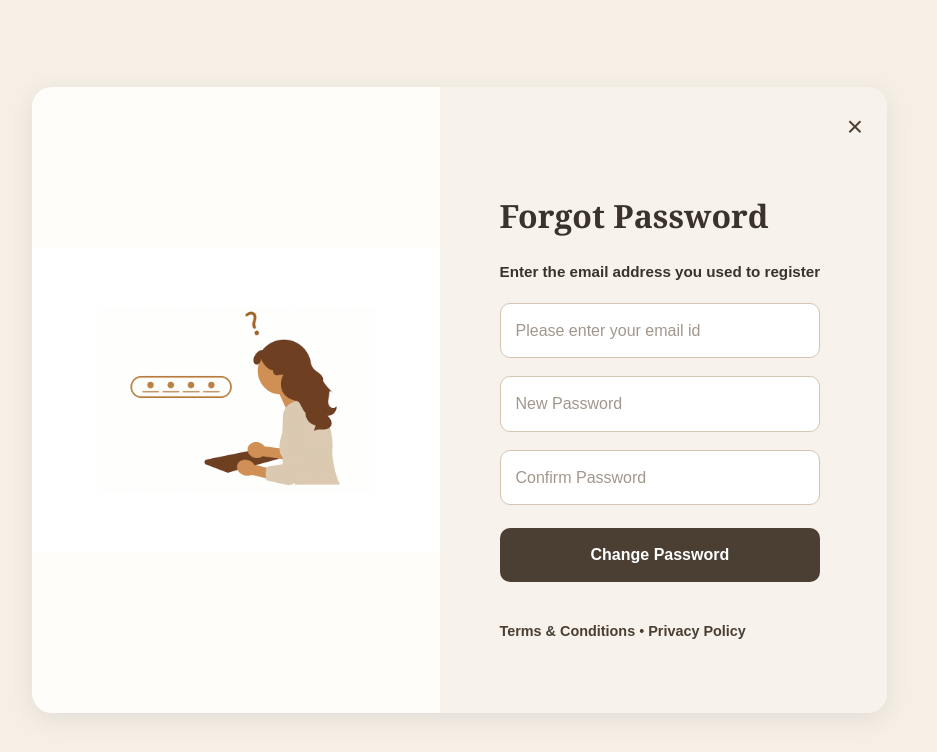
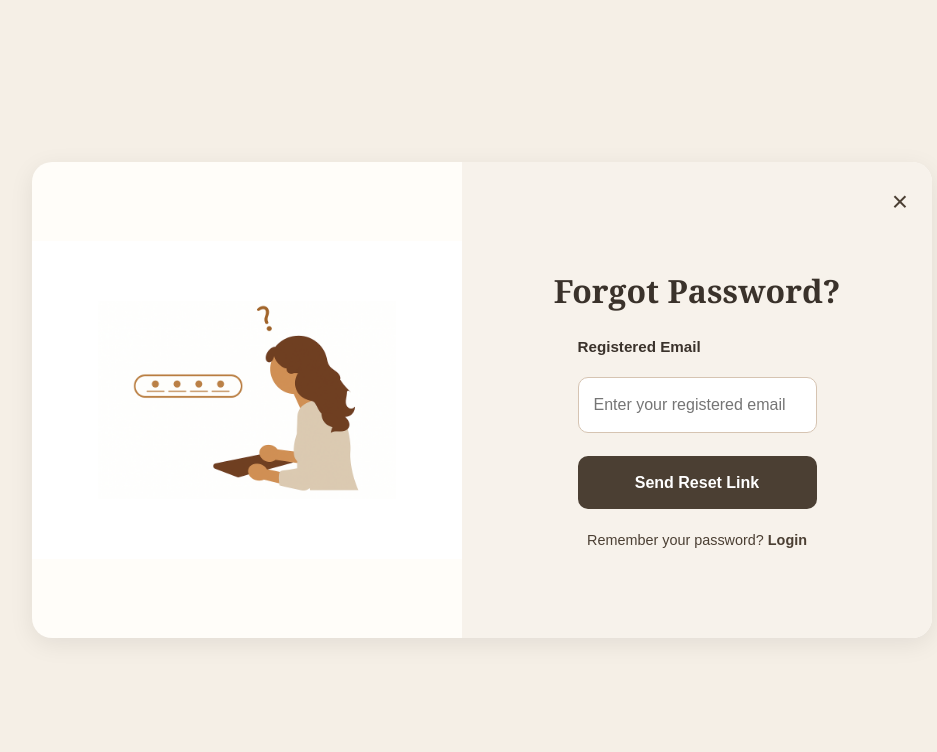
Before and after one commit to Madhavsakhuja23/React_prctc, a React (Vite) app in the folder day1/: page /forgot in a window 1280 px wide. Shown: the top 752 px of the page, without its empty margins (158-1095 px from the left). Built offline with nearby package versions, Linux system fonts and the light colour scheme.

Commit message:
All things are updated and working fine

```diff
--- a/day1/src/components/Authorization/Forgot.jsx
+++ b/day1/src/components/Authorization/Forgot.jsx
@@ -1,126 +1,70 @@
-import React, { useEffect, useState } from "react";
-import { NavLink, useNavigate } from "react-router-dom";
-import "./forgot.css";
+import React, { useState } from "react";
+import "./forgot.css"; // keep your CSS file name same as you saved
+import { Link } from "react-router-dom";
+import forgotImg from "/forgot.png"; // ⚠️ change path as per your assets folder
 
-function ForgotPassword() {
-  const navigate = useNavigate();
-
+export default function ForgotPassword() {
   const [email, setEmail] = useState("");
-  const [pwd, setPwd] = useState("");
-  const [cpwd, setCpwd] = useState("");
-  const [emailMsg, setEmailMsg] = useState("");
-  const [pwdMsg, setPwdMsg] = useState("");
-  const [pwdColor, setPwdColor] = useState("#d9534f");
-
-  // 🟡 Pre-fill email if it exists in localStorage
-  useEffect(() => {
-    const storedEmail = localStorage.getItem("email") || "";
-    setEmail(storedEmail);
-  }, []);
+  const [message, setMessage] = useState("");
+  const [status, setStatus] = useState(""); // success or error
 
   const handleSubmit = (e) => {
     e.preventDefault();
 
-    const savedEmail = localStorage.getItem("email");
-
-    setEmailMsg("");
-    setPwdMsg("");
-
-    if (savedEmail !== email) {
-      setEmailMsg("No account with this email.");
+    if (!email) {
+      setStatus("error");
+      setMessage("Please enter your registered email address");
       return;
     }
 
-    if (pwd.length < 10) {
-      setPwdMsg("Password must be at least 10 characters long.");
-      setPwdColor("#d9534f");
-      return;
-    }
-
-    if (!/[A-Z]/.test(pwd) || !/\d/.test(pwd)) {
-      setPwdMsg("Password must include an uppercase letter and a number.");
-      setPwdColor("#d9534f");
-      return;
-    }
-
-    if (pwd !== cpwd) {
-      setPwdMsg("Passwords do not match.");
-      setPwdColor("#d9534f");
-      return;
-    }
-
-    setPwdMsg("Password is strong and matches.");
-    setPwdColor("green");
-
-    // ✅ Save new password
-    localStorage.setItem("password", pwd);
-
-    // Redirect after success
-    setTimeout(() => {
-      navigate("/login");
-    }, 1000);
+    // Simulated API response
+    setStatus("success");
+    setMessage("✅ Password reset link sent successfully to your email!");
+    setEmail("");
   };
 
   return (
+  <div className="ForgotPage">
     <div className="Fcontainer">
-      {/* Left Illustration */}
+      {/* Close Button */}
+      <Link to="/" className="close-btn">&times;</Link>
+
+      {/* Illustration */}
       <div className="illustration">
-        <img src="/forgot.png" alt="Forgot Password Illustration" />
+        <img src={forgotImg} alt="Forgot Password Illustration" />
       </div>
 
-      {/* Right Form */}
+      {/* Form Section */}
       <div className="form-section">
-        <NavLink to="/" className="close-btn">
-          &times;
-        </NavLink>
-
-        <h1>Forgot Password</h1>
-
+        <h1>Forgot Password?</h1>
         <form onSubmit={handleSubmit}>
-          <label htmlFor="email">
-            Enter the email address you used to register
-          </label>
+          <label htmlFor="email">Registered Email</label>
           <input
             type="email"
             id="email"
-            placeholder="Please enter your email id"
+            placeholder="Enter your registered email"
             value={email}
             onChange={(e) => setEmail(e.target.value)}
-            required
           />
-          {emailMsg && <div id="emailexist">{emailMsg}</div>}
-
-          <input
-            type="password"
-            id="pwd"
-            placeholder="New Password"
-            value={pwd}
-            onChange={(e) => setPwd(e.target.value)}
-            required
-          />
-
-          <div id="pwdcriteria" style={{ color: pwdColor, display: pwdMsg ? "block" : "none" }}>
-            {pwdMsg}
-          </div>
-
-          <input
-            type="password"
-            id="cpwd"
-            placeholder="Confirm Password"
-            value={cpwd}
-            onChange={(e) => setCpwd(e.target.value)}
-            required
-          />
-
-          <button type="submit">Change Password</button>
-
-          <div className="links">
-            <a href="#">Terms & Conditions</a> • <a href="#">Privacy Policy</a>
-          </div>
+          {message && (
+            <p
+              id="emailexist"
+              style={{
+                color: status === "success" ? "#2e7d32" : "#d9534f",
+              }}
+            >
+              {message}
+            </p>
+          )}
+          <button type="submit">Send Reset Link</button>
         </form>
+        <div className="links">
+          <p>
+            Remember your password? <Link to="/login">Login</Link>
+          </p>
+        </div>
       </div>
     </div>
-  );
+  </div>
+);
 }
-
-export default ForgotPassword;
--- a/day1/src/components/Authorization/Login.css
+++ b/day1/src/components/Authorization/Login.css
@@ -1,219 +1,168 @@
-
 * {
   margin: 0;
   padding: 0;
   box-sizing: border-box;
 }
 
-html, body {
+.login-container {
+  display: flex;
   width: 100%;
-  height: 100%;
-  overflow-x: hidden;
+  height: 100vh;
   background-color: #f5efe6;
-  font-family: 'Manrope', sans-serif;
-  color: #4b3f33;
+}
+
+/* Left - Form Section */
+.form-section {
+  flex: 1;
   display: flex;
   justify-content: center;
   align-items: center;
-}
-
-
-.login-container {
-  display: flex;
-  width: 1100px;
-  max-width: 95%;
-  background: #ffffff;
-  border-radius: 20px;
-  box-shadow: 0 8px 30px rgba(0, 0, 0, 0.1);
-  overflow: hidden;
+  background-color: #fff;
   position: relative;
 }
 
-
 .close-btn {
   position: absolute;
-  top: 2px;
-  right: 20px;
-  font-size: 30px;
-  color: #4b3f33;
+  top: 22px;
+  right: 25px;
+  font-size: 32px;
+  color: #5a4632;
+  text-decoration: none;
   cursor: pointer;
-  text-decoration: none;
   transition: color 0.3s ease;
 }
 
 .close-btn:hover {
-  color: #2f241a;
+  color: #3b2a1d;
 }
 
-
-.form-section {
-  flex: 1;
-  padding: 80px 70px;
-  display: flex;
-  flex-direction: column;
-  justify-content: center;
-  align-items: flex-start;
-  background-color: #ffffff;
-  text-align: left;
+.form-box {
+  width: 80%;
+  max-width: 400px;
+  background: #fff;
+  padding: 40px 30px;
+  border-radius: 12px;
+  box-shadow: 0 8px 25px rgba(0, 0, 0, 0.15);
 }
 
-.form-section h1 {
-  font-size: 2rem;
-  font-weight: 700;
-  color: #2c241d;
+.form-box h2 {
+  text-align: center;
+  color: #4b3f33;
   margin-bottom: 10px;
+  font-size: 1.8rem;
+  font-weight: 600;
 }
 
-.form-section p.subtitle {
-  font-size: 1rem;
-  color: #5f5246;
-  margin-bottom: 35px;
-  line-height: 1.6;
-  max-width: 95%;
+.subtitle {
+  text-align: center;
+  color: #6b5b4d;
+  margin-bottom: 25px;
+  font-size: 0.95rem;
+  line-height: 1.4;
 }
 
 form {
   display: flex;
   flex-direction: column;
-  gap: 22px;
-  align-items: flex-start;
+  gap: 15px;
 }
-
 
 input[type="email"],
 input[type="password"] {
-  width: 480px;
-  max-width: 100%;
-  padding: 16px 22px;
-  border: 1px solid #ddd;
-  border-radius: 0px;
+  padding: 12px;
+  border: 1px solid #ccc;
+  border-radius: 6px;
   font-size: 1rem;
-  color: #4b3f33;
-  background-color: #fff;
   outline: none;
-  transition: border-color 0.3s ease, box-shadow 0.3s ease;
 }
 
-input[type="email"]::placeholder,
-input[type="password"]::placeholder {
-  color: #a2978c;
+input[type="submit"] {
+  background-color: #4b3f33;
+  color: #fff;
+  border: none;
+  padding: 12px;
+  border-radius: 6px;
+  font-weight: bold;
+  cursor: pointer;
+  transition: background 0.3s;
 }
 
-input[type="email"]:focus,
-input[type="password"]:focus {
-  border-color: #4b3f33;
-  box-shadow: 0 0 6px rgba(75, 63, 51, 0.2);
+input[type="submit"]:hover {
+  background-color: #3a322b;
 }
-
 
 .forgot-link {
   text-align: right;
-  font-size: 0.9rem;
-  width: 480px;
-  margin-top: -10px;
 }
 
 .forgot-link a {
   color: #4b3f33;
+  font-weight: 500;
   text-decoration: none;
-  font-weight: 500;
 }
 
 .forgot-link a:hover {
   text-decoration: underline;
 }
-input[type="submit"] {
-  width: 100%; /* ✅ full width of the parent container */
-  max-width: 480px; /* ✅ match the input field width */
-  background: #4b3f33;
-  color: #fff;
-  border: none;
-  padding: 16px;
-  border-radius: 30px;
-  font-weight: 600;
-  font-size: 1rem;
-  cursor: pointer;
-  transition: background 0.3s ease, transform 0.2s ease;
-  align-self: flex-start; /* ✅ keeps alignment same as inputs */
-}
-
-input[type="submit"]:hover {
-  background: #3a2f28;
-  transform: translateY(-1px);
-}
-
 
 .signup-link {
-  text-align: left;
-  font-size: 0.95rem;
-  margin-top: 25px;
-  padding-left: 4px;
+  text-align: center;
+  margin-top: 10px;
 }
 
 .signup-link a {
-  color: #2f3a2c;
-  font-weight: 600;
+  color: #4b3f33;
+  font-weight: bold;
   text-decoration: none;
 }
 
-.signup-link a:hover {
-  text-decoration: underline;
+/* Right - Banner Section */
+.banner {
+  flex: 1;
+  background: linear-gradient(rgba(133, 117, 102, 0.6), rgba(75, 63, 51, 0.6)),
+    url("/login.png") no-repeat center center/cover;
+  color: #fff;
+  display: flex;
+  flex-direction: column;
+  justify-content: center;
+  padding: 60px;
 }
 
-.banner {
-  flex: 1;
-  background-color: #fdfbf9;
-  display: flex;
-  justify-content: center;
-  align-items: center;
-  padding: 40px;
+.banner h1 {
+  font-size: 1.8rem;
+  font-weight: 600;
+  color: white;
+  margin-bottom: 15px;
 }
 
-.banner-content {
-  text-align: center;
+.banner p {
+  font-size: 1rem;
+  max-width: 480px;
+  line-height: 1.5;
 }
 
-.banner-content img {
-  width: 100%;
-  height: 420px;
-  object-fit: cover;
-  border-radius: 10px;
-}
+/* Responsive Design */
+@media (max-width: 768px) {
+  .login-container {
+    flex-direction: column-reverse;
+    height: auto;
+  }
 
-.banner-content h2 {
-  font-size: 1rem;
-  font-weight: 600;
-  color: #2c241d;
-  margin-top: 20px;
-}
-
-/* ✅ Responsive */
-@media (max-width: 850px) {
-  .login-container {
-    flex-direction: column;
-    max-width: 90%;
+  .banner {
+    width: 100%;
+    height: 250px;
+    text-align: center;
+    justify-content: center;
+    align-items: center;
   }
 
   .form-section {
-    padding: 50px 30px;
-    align-items: flex-start;
-    text-align: left;
+    width: 100%;
+    padding: 20px;
   }
 
-  input[type="email"],
-  input[type="password"],
-  input[type="submit"],
-  .forgot-link {
-    width: 100%;
-    max-width: 100%;
-  }
-
-  .banner {
-    order: -1;
-    padding: 0;
-  }
-
-  .banner-content img {
-    height: 280px;
+  .form-box {
+    max-width: 90%;
+    padding: 25px;
   }
 }
--- a/day1/src/components/Authorization/Signup.css
+++ b/day1/src/components/Authorization/Signup.css
@@ -1,18 +1,22 @@
-* {
+.signup-page * {
   margin: 0;
   padding: 0;
   box-sizing: border-box;
 }
 
-.signup-container {
+.signup-page {
+  background-color: #f5efe6;
+  min-height: 100vh;
+}
+
+.signup-page .signup-container {
   display: flex;
   width: 100%;
   height: 100vh;
-  background-color: #f5efe6;
 }
 
 /* Banner */
-.banner {
+.signup-page .banner {
   flex: 1;
   background: linear-gradient(rgba(133, 117, 102, 0.6), rgba(75, 63, 51, 0.6)),
     url("/sign2.jpg") no-repeat center center/cover;
@@ -23,21 +27,21 @@
   padding: 60px;
 }
 
-.banner h1 {
+.signup-page .banner h1 {
   font-size: 1.8rem;
   font-weight: 600;
   color: white;
   margin-bottom: 20px;
 }
 
-.banner p {
+.signup-page .banner p {
   font-size: 1rem;
   line-height: 1.6;
   max-width: 580px;
 }
 
 /* Form Section */
-.form-section {
+.signup-page .form-section {
   flex: 1;
   background-color: #fff;
   display: flex;
@@ -46,7 +50,7 @@
   position: relative;
 }
 
-.close-btn {
+.signup-page .close-btn {
   position: absolute;
   top: 22px;
   right: 20px;
@@ -57,11 +61,11 @@
   transition: color 0.3s ease;
 }
 
-.close-btn:hover {
+.signup-page .close-btn:hover {
   color: #3b2a1d;
 }
 
-#outer {
+.signup-page #outer {
   width: 80%;
   max-width: 400px;
   background-color: #fff;
@@ -70,7 +74,7 @@
   box-shadow: 0 8px 25px rgba(0, 0, 0, 0.15);
 }
 
-h2 {
+.signup-page h2 {
   text-align: center;
   color: #4b3f33;
   margin-bottom: 20px;
@@ -78,15 +82,15 @@ h2 {
   font-weight: 600;
 }
 
-form {
+.signup-page form {
   display: flex;
   flex-direction: column;
   gap: 14px;
 }
 
-input[type="text"],
-input[type="email"],
-input[type="password"] {
+.signup-page input[type="text"],
+.signup-page input[type="email"],
+.signup-page input[type="password"] {
   padding: 12px;
   border: 1px solid #ccc;
   border-radius: 6px;
@@ -94,7 +98,7 @@ input[type="password"] {
   outline: none;
 }
 
-input[type="submit"] {
+.signup-page input[type="submit"] {
   background-color: #4b3f33;
   color: #fff;
   border: none;
@@ -105,36 +109,36 @@ input[type="submit"] {
   transition: background 0.3s;
 }
 
-input[type="submit"]:hover {
+.signup-page input[type="submit"]:hover {
   background-color: #3a322b;
 }
 
-.error-text {
+.signup-page .error-text {
   font-size: 0.9rem;
   color: #d9534f;
   margin-top: -6px;
 }
 
-.login-link {
+.signup-page .login-link {
   text-align: center;
   margin-top: 12px;
 }
 
-.login-link a {
+.signup-page .login-link a {
   color: #4b3f33;
   font-weight: bold;
   text-decoration: none;
 }
 
 /* Captcha */
-.captcha-container {
+.signup-page .captcha-container {
   display: flex;
   align-items: center;
   gap: 10px;
   margin-top: 10px;
 }
 
-.captcha-box {
+.signup-page .captcha-box {
   font-size: 14px;
   letter-spacing: 6px;
   padding: 8px 12px;
@@ -145,7 +149,7 @@ input[type="submit"]:hover {
   user-select: none;
 }
 
-.captcha-refresh {
+.signup-page .captcha-refresh {
   background: #4b3f33;
   color: #fff;
   border: none;
@@ -155,18 +159,18 @@ input[type="submit"]:hover {
   font-weight: bold;
 }
 
-.captcha-refresh:hover {
+.signup-page .captcha-refresh:hover {
   background: #3a322b;
 }
 
 /* Responsive */
 @media (max-width: 768px) {
-  .signup-container {
+  .signup-page .signup-container {
     flex-direction: column;
     height: auto;
   }
 
-  .banner {
+  .signup-page .banner {
     width: 100%;
     height: 250px;
     text-align: center;
@@ -174,13 +178,13 @@ input[type="submit"]:hover {
     align-items: center;
   }
 
-  .form-section {
+  .signup-page .form-section {
     width: 100%;
     padding: 20px;
   }
 
-  #outer {
+  .signup-page #outer {
     max-width: 90%;
-    padding: 20px;
+    padding: 20px;
+  }
 }
-}
--- a/day1/src/components/Authorization/forgot.css
+++ b/day1/src/components/Authorization/forgot.css
@@ -1,20 +1,14 @@
-/* ✅ Reset & Base Styles */
-* {
-  margin: 0;
-  padding: 0;
-  box-sizing: border-box;
-}
+/* ❌ Remove Global Reset — no * or body styling here */
 
-html, body {
-  width: 100%;
-  height: 100%;
+/* ✅ Forgot Password Page Scoped */
+.ForgotPage {
+  display: flex;
+  justify-content: center;
+  align-items: center;
+  min-height: 100vh;
   background-color: #f5efe6;
   font-family: 'Manrope', 'Poppins', sans-serif;
   color: #4b3f33;
-  display: flex;
-  justify-content: center;
-  align-items: center;
-  overflow-x: hidden;
 }
 
 /* ✅ Scoped Forgot Password Container */
@@ -31,7 +25,7 @@ html, body {
   position: relative;
 }
 
-/* ✅ Close Button (X) */
+/* ✅ Close Button */
 .Fcontainer .close-btn {
   position: absolute;
   top: 18px;
@@ -48,7 +42,7 @@ html, body {
   color: #2f2419;
 }
 
-/* ✅ Left Side (Illustration) */
+/* ✅ Left Illustration */
 .Fcontainer .illustration {
   flex: 1;
   background-color: #ffffff;
@@ -64,7 +58,7 @@ html, body {
   display: block;
 }
 
-/* ✅ Right Side (Form Section) */
+/* ✅ Right Form */
 .Fcontainer .form-section {
   flex: 1;
   background-color: #f7f2eb;
@@ -74,7 +68,6 @@ html, body {
   justify-content: center;
 }
 
-/* ✅ Heading */
 .Fcontainer .form-section h1 {
   font-size: 2rem;
   font-weight: 700;
@@ -82,21 +75,18 @@ html, body {
   margin-bottom: 25px;
 }
 
-/* ✅ Form */
 .Fcontainer form {
   display: flex;
   flex-direction: column;
   gap: 18px;
 }
 
-/* ✅ Label */
 .Fcontainer label {
   font-weight: 600;
   font-size: 0.95rem;
   color: #3a322b;
 }
 
-/* ✅ Input Fields */
 .Fcontainer input[type="email"],
 .Fcontainer input[type="password"] {
   padding: 14px 15px;
@@ -116,7 +106,6 @@ html, body {
   box-shadow: 0 0 6px rgba(75, 63, 51, 0.15);
 }
 
-/* ✅ Button */
 .Fcontainer button[type="submit"] {
   background-color: #4b3f33;
   color: #fff;
@@ -136,17 +125,13 @@ html, body {
   transform: translateY(-1px);
 }
 
-/* ✅ Message Styling */
-.Fcontainer #emailexist,
-.Fcontainer #pwdcriteria {
+.Fcontainer #emailexist {
   font-size: 0.9rem;
-  color: #d9534f;
   margin-top: -8px;
   margin-bottom: -4px;
   transition: 0.3s;
 }
 
-/* ✅ Links */
 .Fcontainer .links {
   margin-top: 20px;
   text-align: center;
@@ -164,7 +149,6 @@ html, body {
   color: #b1916e;
 }
 
-/* ✅ Responsive (for mobile & tablets) */
 @media (max-width: 850px) {
   .Fcontainer {
     flex-direction: column;
--- a/day1/src/components/Bid/Biddetail.jsx
+++ b/day1/src/components/Bid/Biddetail.jsx
@@ -72,9 +72,12 @@ export default function BidPage() {
       return;
     }
 
-    const updatedBids = [...bids, { name: "You", amount: bidValue }]
+    const userName = localStorage.getItem("Firstname") || "You";
+
+    const updatedBids = [...bids, { name: userName, amount: bidValue }]
       .sort((a, b) => b.amount - a.amount)
       .slice(0, 3);
+
 
     setBids(updatedBids);
     setNewBid("");
```
Also changed, not shown: day1/src/App.jsx (+5 -4 lines), day1/src/components/Auction/CarouselSection.jsx (+32 -4 lines), day1/src/components/Authorization/Login.jsx (+23 -8 lines), day1/src/components/Authorization/Signup.jsx (+20 -18 lines), day1/src/components/Navbar/Navbar.css (+30 -17 lines), day1/src/components/Navbar/Navbar.jsx (+21 -9 lines).
